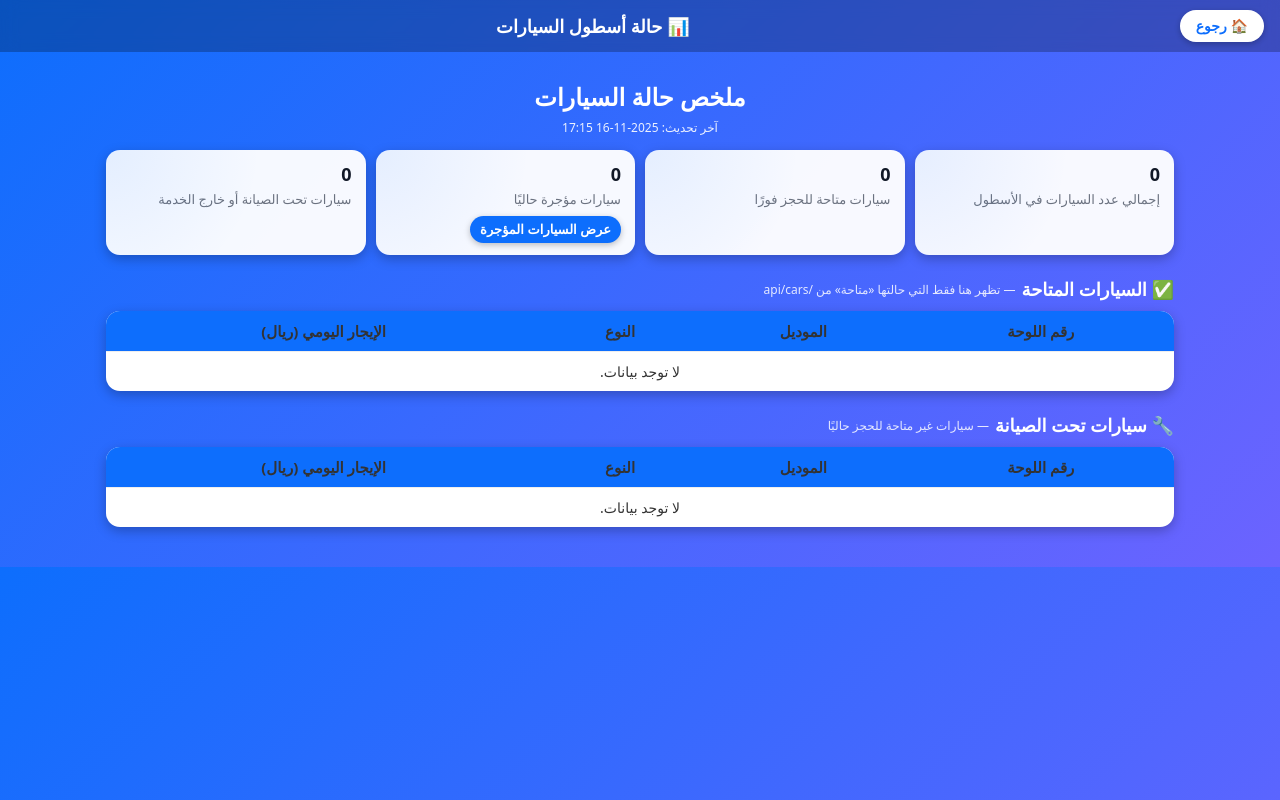
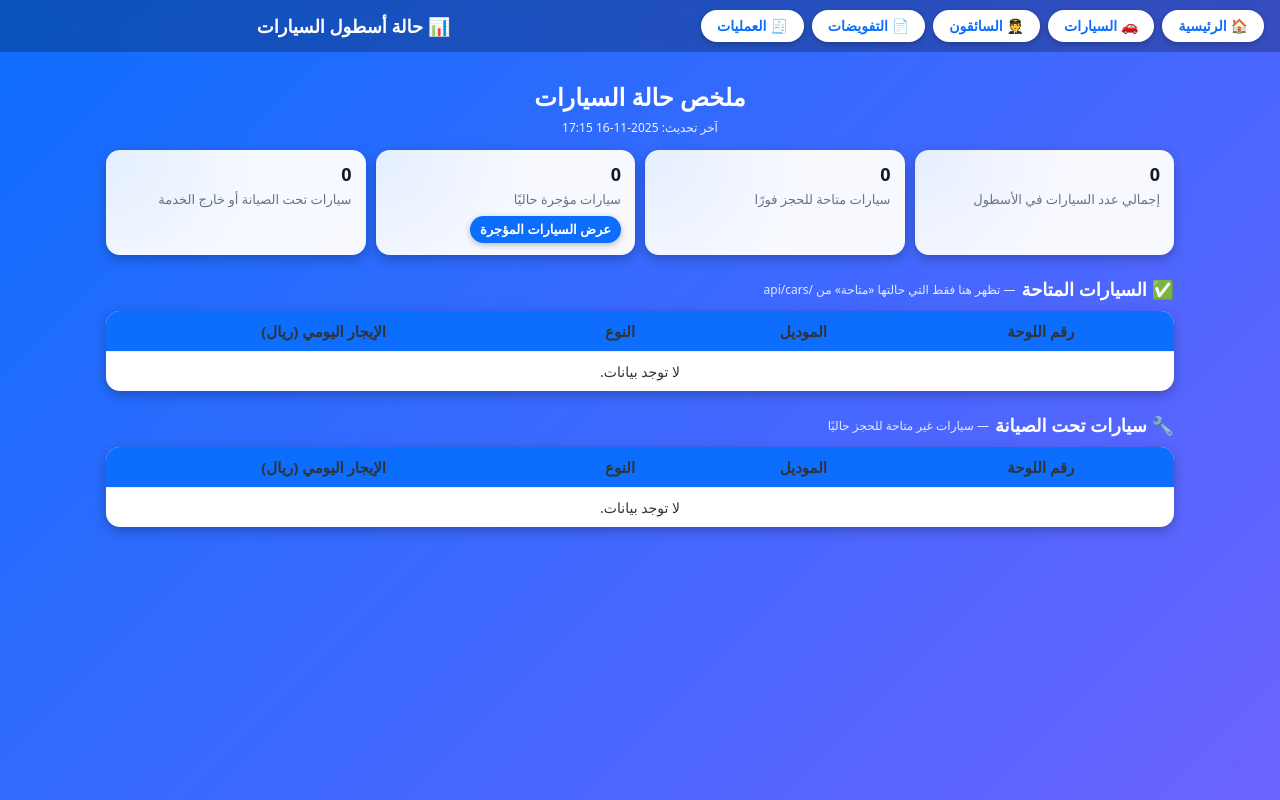
Before and after one commit to mn01001920890/opertional-car, a Flask app: page /cars-status in a window 1280 px wide. Run offline with Flask 3, Linux system fonts and the light colour scheme; data that the repository does not hold is empty.

Commit message:
Update cars-status.html

```diff
--- a/templates/cars-status.html
+++ b/templates/cars-status.html
@@ -23,9 +23,10 @@
       margin: 0;
       background: linear-gradient(135deg, var(--main-blue), var(--main-purple));
       color: #fff;
+      min-height: 100vh;
     }
 
-    /* 🔝 شريط علوي ثابت فيه زر الرجوع */
+    /* 🔝 شريط علوي ثابت + تنقّل موحّد */
     .top-bar {
       position: fixed;
       top: 0;
@@ -38,6 +39,14 @@
       display: flex;
       align-items: center;
       gap: 10px;
+      flex-wrap: wrap;
+    }
+
+    .nav-group {
+      display: flex;
+      align-items: center;
+      gap: 8px;
+      flex-wrap: wrap;
     }
 
     .back-btn {
@@ -55,6 +64,7 @@
       box-shadow: 0 2px 6px rgba(0,0,0,0.25);
       transition: 0.2s ease;
       white-space: nowrap;
+      text-decoration: none;
     }
 
     .back-btn:hover {
@@ -281,11 +291,15 @@
 
 <body>
 
-  <!-- 🔝 شريط علوي ثابت فيه زر رجوع -->
+  <!-- 🔝 شريط علوي ثابت + تنقّل موحّد -->
   <header class="top-bar">
-    <button class="back-btn" onclick="location.href='/'">
-      🏠 رجوع
-    </button>
+    <div class="nav-group">
+      <button class="back-btn" onclick="location.href='/'">🏠 الرئيسية</button>
+      <button class="back-btn" onclick="location.href='/cars'">🚗 السيارات</button>
+      <button class="back-btn" onclick="location.href='/drivers'">🧑‍✈️ السائقون</button>
+      <button class="back-btn" onclick="location.href='/authorizations'">📄 التفويضات</button>
+      <button class="back-btn" onclick="location.href='/operations'">🧾 العمليات</button>
+    </div>
     <h1 class="page-title">📊 حالة أسطول السيارات</h1>
   </header>
 
@@ -399,20 +413,20 @@
         const all         = data;
         const available   = data.filter(c => c.status === "متاحة");
         const rented      = data.filter(c => c.status === "مؤجرة");
-        const maintenance = data.filter(c => c.status === "تحت الصيانة");
+        const maintenance = data.filter(c => c.status === "تحت الصيانة" || c.status === "خارج الخدمة");
 
         // عدّاد الإحصائيات
-        document.getElementById("totalCount").querySelector(".stat-main-number").textContent =
-          all.length.toString();
+        document.getElementById("totalCount")
+          .querySelector(".stat-main-number").textContent = all.length.toString();
 
-        document.getElementById("availableCount").querySelector(".stat-main-number").textContent =
-          available.length.toString();
+        document.getElementById("availableCount")
+          .querySelector(".stat-main-number").textContent = available.length.toString();
 
-        document.getElementById("rentedCount").querySelector(".stat-main-number").textContent =
-          rented.length.toString();
+        document.getElementById("rentedCount")
+          .querySelector(".stat-main-number").textContent = rented.length.toString();
 
-        document.getElementById("maintenanceCount").querySelector(".stat-main-number").textContent =
-          maintenance.length.toString();
+        document.getElementById("maintenanceCount")
+          .querySelector(".stat-main-number").textContent = maintenance.length.toString();
 
         // ✅ المتاحة: جدول + كروت
         renderTableAndCards("availableTableBody", "availableCards", available);
```
